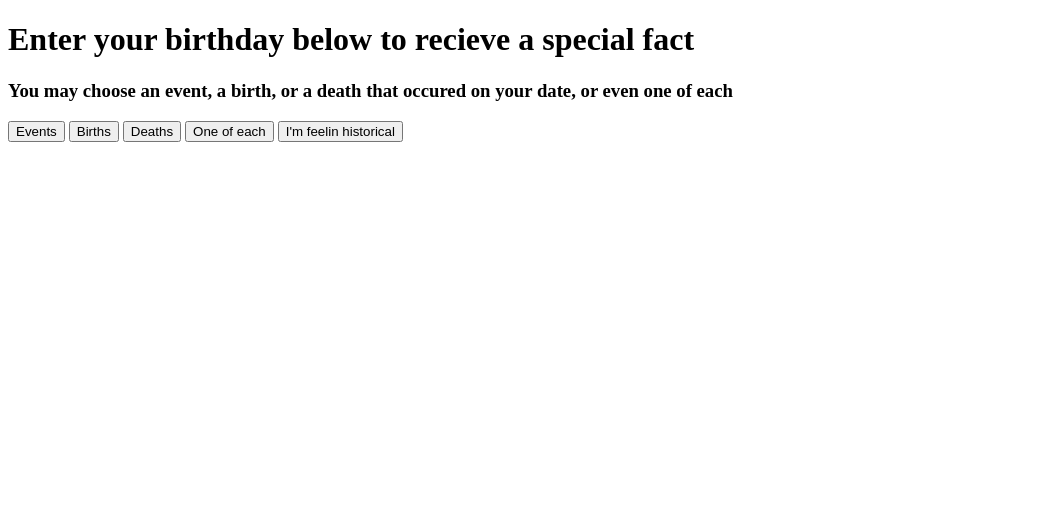
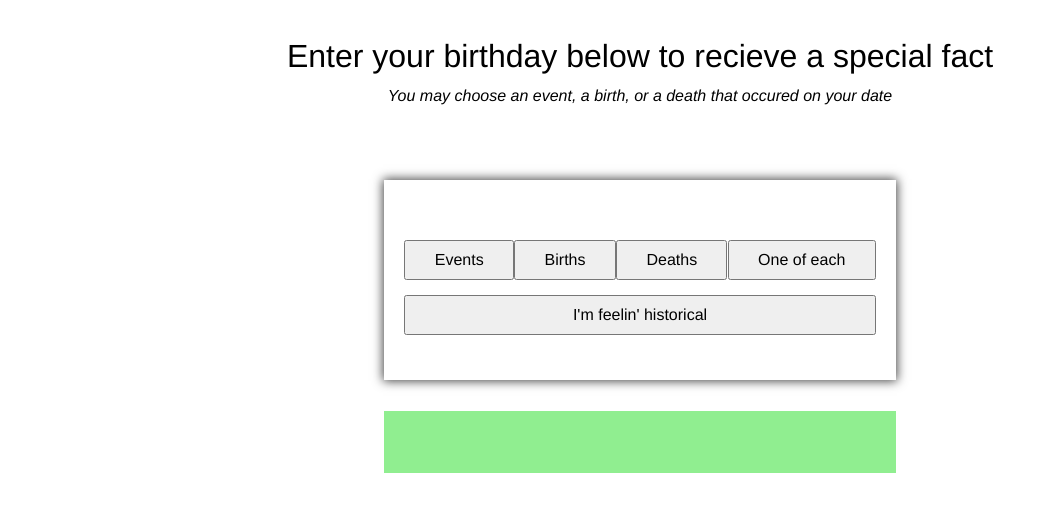
Before and after one commit to Thomas-Piroddi/hack_application, a plain HTML site: page src/index.html in a window 1280 px wide. Shown: the whole page, without its empty margins (0-1048 px from the left). Drawn offline with nearby package versions, Linux system fonts and the light colour scheme.

Commit message:
styling front page

```diff
--- a/src/index.html
+++ b/src/index.html
@@ -4,21 +4,34 @@
     <meta charset="UTF-8">
     <meta name="viewport" content="width=device-width, initial-scale=1.0">
     <title>Document</title>
-    <script src="https://cdn.jsdelivr.net/npm/axios/dist/axios.min.js"></script>
+
+    <link rel="stylesheet" href="style.css">
+    <!-- <link rel="stylesheet" href="https://stackpath.bootstrapcdn.com/bootstrap/4.5.2/css/bootstrap.min.css" integrity="sha384-JcKb8q3iqJ61gNV9KGb8thSsNjpSL0n8PARn9HuZOnIxN0hoP+VmmDGMN5t9UJ0Z" crossorigin="anonymous"> -->
 </head>
 <body>
+
+    <div id="heading">
+        <h1>Enter your birthday below to recieve a special fact</h1>
+        <h4>You may choose an event, a birth, or a death that occured on your date</h4>
+        </div>
     <div id="page">
-        <h1>Enter your birthday below to recieve a special fact</h1>
-        <h3>You may choose an event, a birth, or a death that occured on your date, or even one of each</h3>
+        <div id="form-and-btns">
         <!-- dropdown here -->
+            <div id="btns">
+                <div id="first-row">
+                <button id="event-btn" class="button" onclick="callEventsApi(3, 31)">Events</button>
+                <button id="birth-btn" class="button" onclick="callBirthApi(3, 4)">Births</button>
+                <button id="death-btn" class="button" onclick="callDeathApi(3, 4)">Deaths</button>
 
-        <button id="event-btn" onclick="callEventsApi(3, 31)">Events</button>
-        <button id="birth-btn" onclick="callBirthApi(3, 4)">Births</button>
-        <button id="death-btn" onclick="callDeathApi(3, 4)">Deaths</button>
-        <button id="all-btn" onclick="callAllApi(3, 4)">One of each</button>
-        <button id="all-btn" onclick="#">I'm feelin historical</button>
-        <p id="fact"></p>
-        <ul id="fact-ul"></ul>
+                <button id="all-btn" class="button" onclick="callAllApi(3, 4)">One of each</button>
+                </div>
+                <button id="historical-btn" class="button ">I'm feelin' historical</button>
+            </div>
+    </div>
+
+        <div id="facts-div">
+            <ul id="fact-ul"></ul>
+        </div>
     </div>
 
     <script src="script.js"></script>
--- a/src/script.js
+++ b/src/script.js
@@ -1,5 +1,3 @@
-// let p = document.getElementById("fact")
-
 
 const callEventsApi = async (month, day) => {
     const call = await fetch(`https://byabbe.se/on-this-day/${month}/${day}/events.json`)
@@ -11,8 +9,7 @@ const callEventsApi = async (month, day) => {
     const randomEvent = eventList[Math.floor(Math.random() * eventList.length)];
     // console.log(randomEvent.year)
     // console.log(randomEvent.description)
-    // let heading = document.getElementById("fact-heading")
-    // heading.textContent
+
 
     displayFacts(randomEvent.year, randomEvent.description, "event")
 
@@ -70,9 +67,13 @@ const displayFacts = (date, fact, type) => { // function that takes in the year
     // li.appendChild(factText)
 
     liHeading.textContent = `${type}:` // display heading as type given
+    liHeading.classList = "fact-heading"
     li.textContent = `${date} - ${fact}`
+    li.classList = "fact-text"
 
     let ul = document.getElementById("fact-ul")
     ul.appendChild(liHeading)
     ul.appendChild(li) // append the fact and date to the ul
 }
+
+// const
--- a/src/style.scss
+++ b/src/style.scss
@@ -0,0 +1,106 @@
+*{
+    margin: 0;
+    box-sizing: border-box;
+}
+
+#heading{ // heading text div
+    // background-color: #f2f2f2;
+    height: 20vh;
+    width: 100%;
+    text-align: center;
+    padding: 3%;
+    font-family: "HelveticaNeue-Light", "Helvetica Neue Light", "Helvetica Neue", Helvetica, Arial, "Lucida Grande", sans-serif;
+
+    h1{
+        font-weight: 500;
+    }
+
+    h4{
+        padding: 1%;
+        font-weight: 400;
+        font-style: italic;
+
+    }
+}
+
+
+#page{ // whole page div
+
+    width: 80vw;
+    margin: 0 auto;
+    display: flex;
+    flex-direction: column;
+    align-items: center;
+
+
+
+
+
+    #form-and-btns{ // div for the btns and the dropdowns
+        box-shadow: 0px 0px 10px 1px rgba(0,0,0,0.75);
+        width: 40vw;
+        height: 25vh;
+        display: flex;
+        align-items: center;
+        justify-content: center;
+        padding: 4% 2%;
+        margin-top: 2%;
+
+        #btns{
+            width: 100%;
+            display: flex;
+            flex-direction: column;
+
+            #first-row{ // div of events -> one of each
+                display: flex;
+                justify-content: space-between;
+                .button{
+                    padding: 2% 6%
+                }
+
+            }
+
+            .button{
+                // padding: 2%;
+
+                font-family: "HelveticaNeue-Light", "Helvetica Neue Light", "Helvetica Neue", Helvetica, Arial, "Lucida Grande", sans-serif;
+                font-size: 1em;
+                margin-top: 3%;
+            }
+
+            #historical-btn{
+                padding: 2% 10%;
+            }
+        }
+    }
+
+    #fact-ul{
+
+        .fact-text{
+            font-family: "HelveticaNeue-Light", "Helvetica Neue Light", "Helvetica Neue", Helvetica, Arial, "Lucida Grande", sans-serif;
+            font-weight: 100;
+            padding-left: 5%;
+            list-style-type: none;
+        }
+    }
+
+
+
+
+
+    .fact-heading{ // facts headings
+        list-style-type: none;
+        font-family: "HelveticaNeue-Light", "Helvetica Neue Light", "Helvetica Neue", Helvetica, Arial, "Lucida Grande", sans-serif;
+        font-weight: 600;
+        padding: 3% 0 0;
+    }
+
+    #facts-div{
+        margin-top: 3%;
+        background-color: lightgreen;
+        width: 40vw;
+        padding: 3% 1%;
+    }
+
+
+}
```
Also changed, not shown: src/style.css (added), 1 other file.
